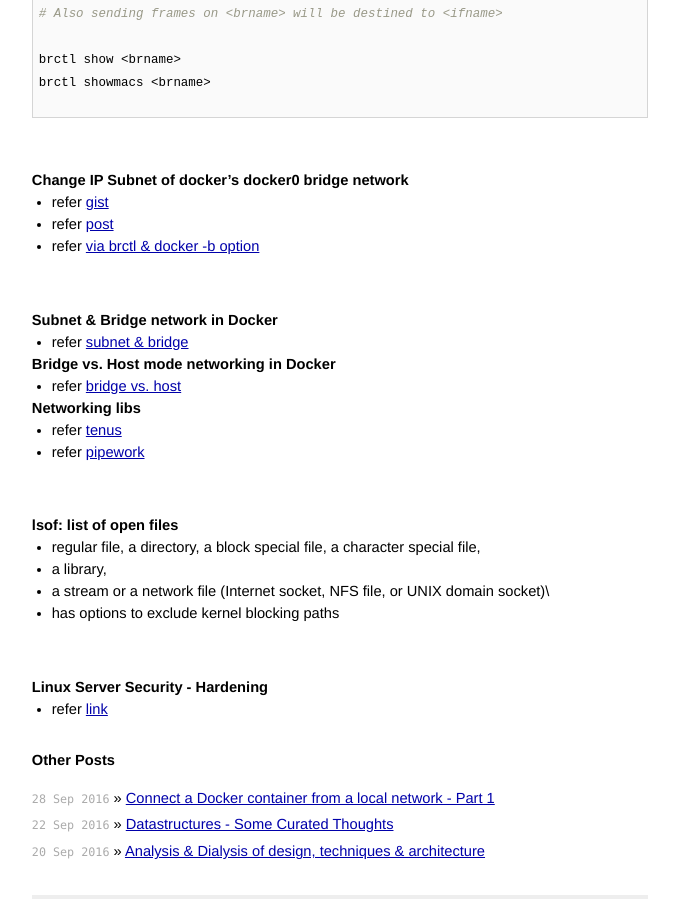
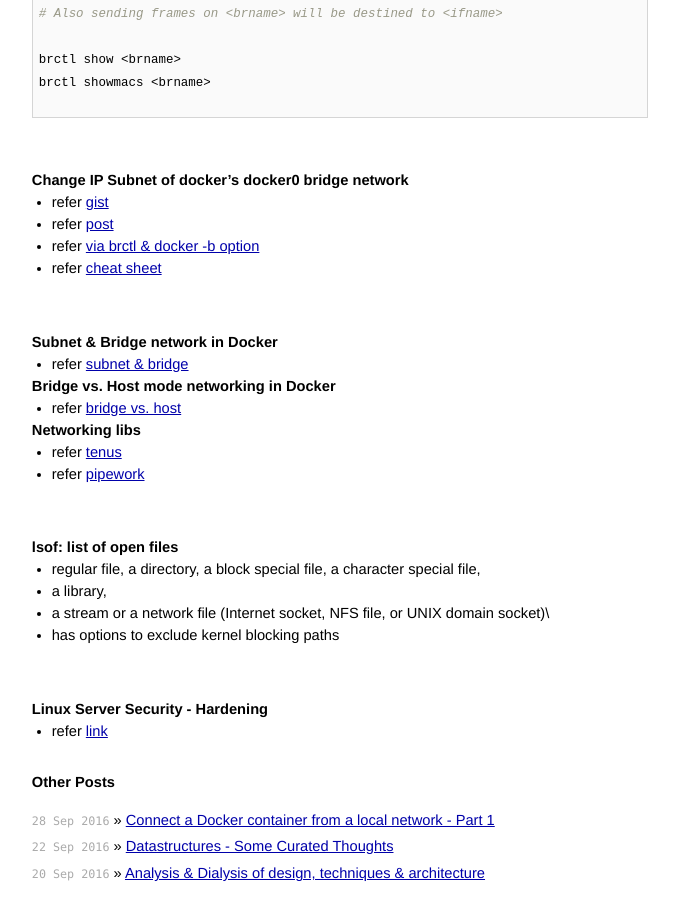
Before and after one commit to AmitKumarDas/amitkumardas.github.io, a Jekyll site: the page built from _posts/2016-09-21-my-troubleshooting-stories.md, in a window 1280 px wide and 900 px high, scrolled down 5283 px. Shown: the whole window, without its empty margins (300-979 px from the left). Built offline with Jekyll 4.4.1, drawn with Linux system fonts in a browser that asks for light colours.

Commit message:
Update 2016-09-21-my-troubleshooting-stories.md

```diff
--- a/_posts/2016-09-21-my-troubleshooting-stories.md
+++ b/_posts/2016-09-21-my-troubleshooting-stories.md
@@ -277,6 +277,7 @@ brctl showmacs <brname>
 - refer [gist](https://gist.github.com/kamermans/94b1c41086de0204750b)
 - refer [post](https://support.zenoss.com/hc/en-us/articles/203582809-How-to-Change-the-Default-Docker-Subnet)
 - refer [via brctl & docker -b option](https://docs.docker.com/engine/userguide/networking/default_network/build-bridges/)
+- refer [cheat sheet](https://github.com/wsargent/docker-cheat-sheet)
 
 <br />
 
```
